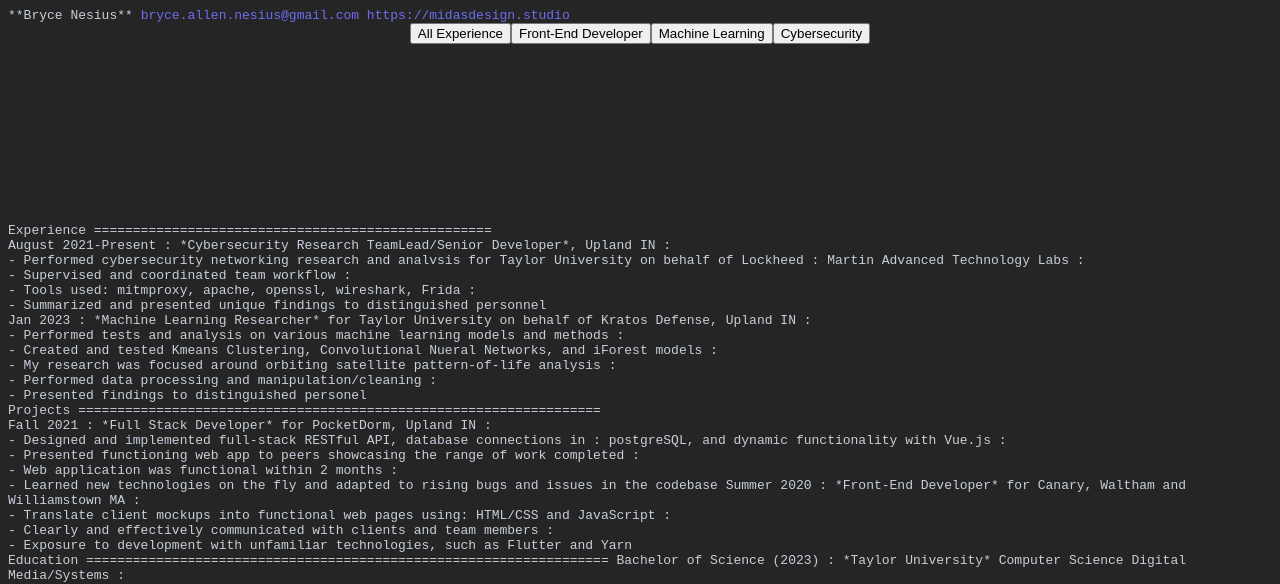
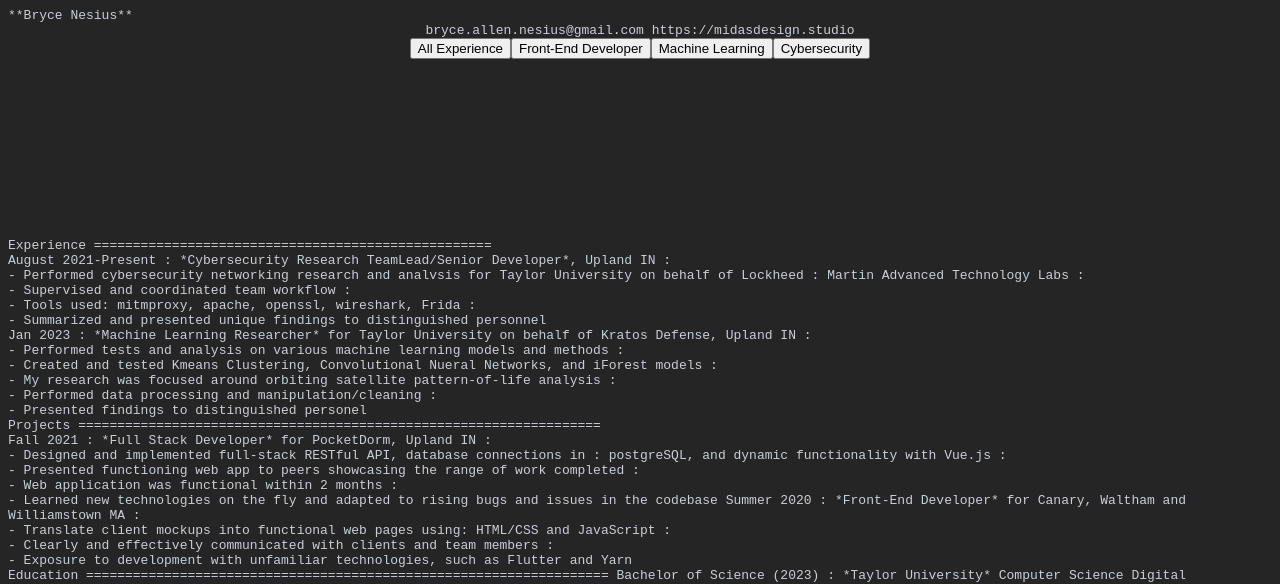
Before and after one commit to BryceNesius/markdeepResume, a plain HTML site: page index.html in a window 1280 px wide. Shown: the top 584 px of the page. Drawn offline with Linux system fonts and the light colour scheme; a script that the page names is missing.

Commit message:
centered some divs

```diff
--- a/index.html
+++ b/index.html
@@ -7,10 +7,10 @@
 -->
 
 **Bryce Nesius**
-<a>
+<div id="contact">
 bryce.allen.nesius@gmail.com
 https://midasdesign.studio
-</a>
+</div>
 <!--Next task is to add hide/show functionality to js function to show certain resume items-->
 <div id="buttonContainer">
     <button onclick="showAll()">All Experience</button>
--- a/stylesheet.css
+++ b/stylesheet.css
@@ -8,6 +8,7 @@
     background-color: #252526;
     color: #C7CFD9;
 }
-a {
-    color: #716DF2;
+#contact {
+    text-align: center;
+    margin: auto;
 }
```
